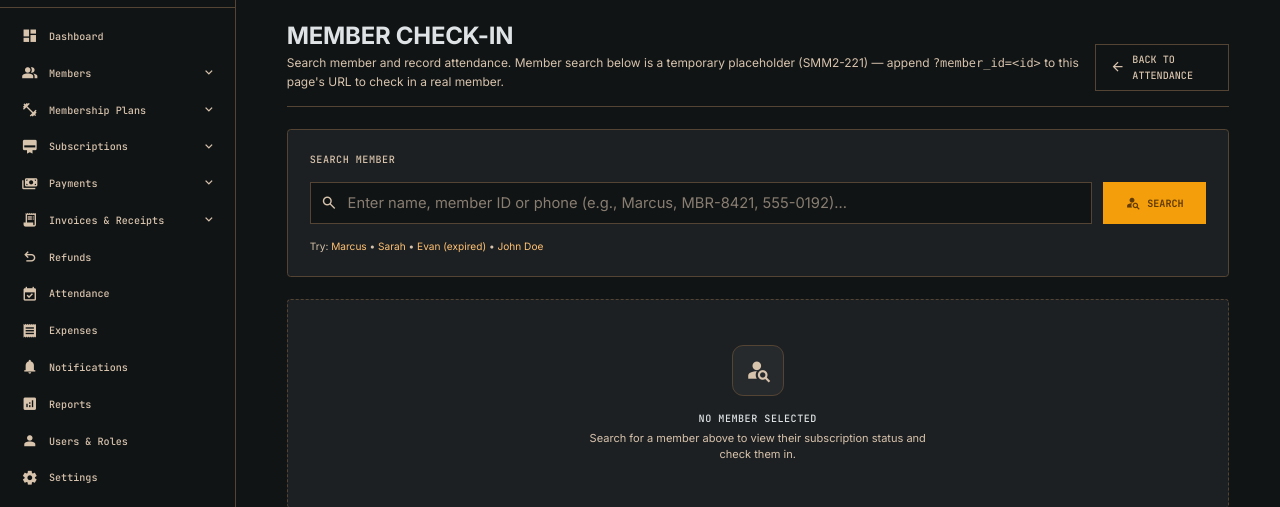
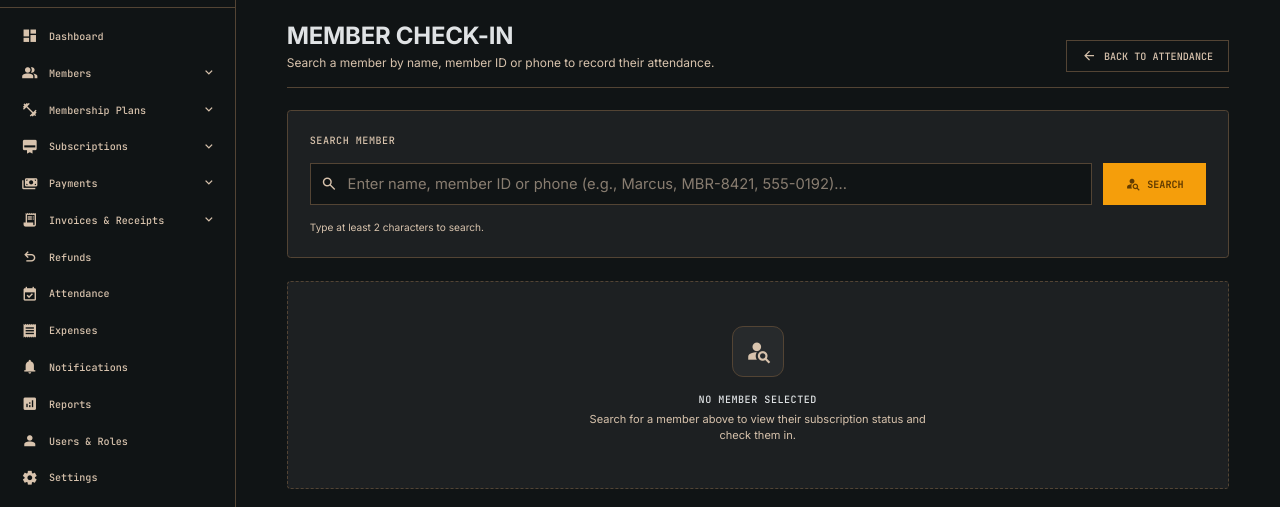
Before and after one commit to rawan-miaari9/Subscription-Membership-Management-System, a Django app: page /attendance/checkin/ in a window 1280 px wide. Shown: the part 59-566 px from the top of the page. Run offline with Django 5.2, Linux system fonts and the light colour scheme; some libraries are stand-ins or nearby versions.

Commit message:
Implement real member search for check-in (SMM2-221)

```diff
--- a/managementSystem/core/urls.py
+++ b/managementSystem/core/urls.py
@@ -32,6 +32,7 @@ urlpatterns = [
     path("statement/", views.statement_view, name="statement"),
     path("attendance/checkin/", views.attendance_checkin_view, name="attendance-checkin"),
     path("attendance/checkin/save/", views.attendance_checkin_save_view, name="attendance-checkin-save"),
+    path("api/members/search/", views.member_search_api_view, name="member-search-api"),
     path("attendance/checkout/save/", views.attendance_checkout_save_view, name="attendance-checkout-save"),
     path("expenses/add/", views.expense_add_view, name="expense-add"),
     path("users/add/", views.user_add_view, name="user-add"),
--- a/managementSystem/core/views.py
+++ b/managementSystem/core/views.py
@@ -1,5 +1,6 @@
 from django.core.paginator import Paginator
 from django.db import IntegrityError, connection
+from django.db.models import Q
 from django.http import HttpResponseNotAllowed, JsonResponse
 from django.shortcuts import render
 from django.utils import timezone
@@ -132,6 +133,32 @@ def statement_view(request):
 def attendance_checkin_view(request):
     return render(request, "attendance/checkin.html")
 
+def member_search_api_view(request):
+    if request.method != "GET":
+        return HttpResponseNotAllowed(["GET"])
+
+    query = request.GET.get('q', '').strip()
+    if not query:
+        return JsonResponse([], safe=False)
+
+    members = Member.objects.filter(
+        Q(full_name__icontains=query) | Q(member_code__icontains=query) | Q(phone__icontains=query)
+    )[:10]
+
+    results = [
+        {
+            "id": m.pk,
+            "member_code": m.member_code,
+            "full_name": m.full_name,
+            "phone": m.phone,
+            "email": m.email,
+            "initials": m.initials,
+            "status": m.status,
+        }
+        for m in members
+    ]
+    return JsonResponse(results, safe=False)
+
 def attendance_checkin_save_view(request):
     if request.method != "POST":
         return HttpResponseNotAllowed(["POST"])
--- a/managementSystem/templates/attendance/checkin.html
+++ b/managementSystem/templates/attendance/checkin.html
@@ -7,7 +7,7 @@
   <div class="flex flex-col md:flex-row justify-between items-start md:items-end gap-4 border-b border-outline-variant pb-4">
     <div>
       <h2 class="font-headline-lg text-headline-lg-mobile md:text-headline-lg text-on-surface uppercase tracking-tight">Member Check-In</h2>
-      <p class="font-body-sm text-body-sm text-on-surface-variant mt-1">Search member and record attendance. Member search below is a temporary placeholder (SMM2-221) — append <span class="font-mono">?member_id=&lt;id&gt;</span> to this page's URL to check in a real member.</p>
+      <p class="font-body-sm text-body-sm text-on-surface-variant mt-1">Search a member by name, member ID or phone to record their attendance.</p>
     </div>
     <a href="{% url 'attendance' %}" class="inline-flex items-center gap-2 px-4 py-2 border border-outline-variant text-on-surface-variant font-label-caps text-[11px] uppercase hover:bg-surface-container-high transition-colors">
       <span class="material-symbols-outlined text-[16px]">arrow_back</span> Back to Attendance
@@ -29,7 +29,7 @@
         <span class="material-symbols-outlined text-[16px]">person_search</span> Search
       </button>
     </div>
-    <p class="font-body-sm text-[11px] text-on-surface-variant">Try: <button data-preset="Marcus" class="text-primary hover:underline">Marcus</button> • <button data-preset="Sarah" class="text-primary hover:underline">Sarah</button> • <button data-preset="Evan" class="text-primary hover:underline">Evan (expired)</button> • <button data-preset="John Doe" class="text-primary hover:underline">John Doe</button></p>
+    <p class="font-body-sm text-[11px] text-on-surface-variant">Type at least 2 characters to search.</p>
   </div>
 
   <!-- Member Information Card -->
@@ -103,14 +103,6 @@
 
 <script>
 (function(){
-  const members = [
-    { id:'MBR-8421', name:'Marcus Vance', phone:'555-0144', email:'marcus.v@example.com', plan:'Elite Powerlifting', status:'active', expiry:'2024-12-15', avatar:'MV' },
-    { id:'MBR-9042', name:'John Doe', phone:'555-0192', email:'john.doe@example.com', plan:'Elite Power', status:'active', expiry:'2024-10-01', avatar:'JD' },
-    { id:'MBR-7381', name:'Sarah Connor', phone:'555-0188', email:'sarah.c@example.com', plan:'Basic Lift', status:'active', expiry:'2024-11-20', avatar:'SC' },
-    { id:'MBR-6129', name:'Evan Wright', phone:'555-0112', email:'evan.w@example.com', plan:'Drop-In', status:'expired', expiry:'2023-09-15', avatar:'EW' },
-    { id:'MBR-5290', name:'David Chen', phone:'555-0167', email:'david.c@example.com', plan:'Pro Strength', status:'suspended', expiry:'2024-09-30', avatar:'DC' },
-  ];
-
   const searchInput = document.querySelector('[data-member-search]');
   const searchBtn = document.querySelector('[data-search-btn]');
   const resultsBox = document.querySelector('[data-search-results]');
@@ -138,11 +130,13 @@
   let selected = null;
   // 'checkin' -> not checked in yet today; 'checkout' -> checked in, not out yet; 'done' -> both recorded.
   let mode = 'checkin';
+  // The real Member.id of whoever is currently selected — set by renderMember()
+  // once a real search result is picked.
+  let realMemberId = null;
+  let lastResults = [];
+  let searchDebounceTimer = null;
 
-  // Temporary (SMM2-221 will replace this): the fake search array above has no
-  // real DB ids, so the real Member.id to check in is taken from the URL instead.
   const csrfToken = document.querySelector('input[name=csrfmiddlewaretoken]').value;
-  const realMemberId = new URLSearchParams(window.location.search).get('member_id');
 
   function toast(msg,type='info'){
     if(window.toast) return window.toast(msg,type);
@@ -151,105 +145,94 @@
     el.className=`px-4 py-3 rounded border text-sm font-label-caps shadow-lg ${bg}`; el.textContent=msg; c.appendChild(el); setTimeout(()=>{el.style.opacity='0'; setTimeout(()=>el.remove(),300);},2500);
   }
 
-  function statusBadge(status){
-    const s=(status||'').toLowerCase();
-    if(s==='active') return '<span class="inline-flex items-center gap-1.5 bg-tertiary-container/20 border border-tertiary px-2 py-1 rounded-sm font-label-caps text-[10px] text-tertiary uppercase"><span class="w-1.5 h-1.5 bg-tertiary rounded-full"></span>Active</span>';
-    if(s==='expired') return '<span class="inline-flex items-center gap-1.5 bg-error-container border border-error px-2 py-1 rounded-sm font-label-caps text-[10px] text-error uppercase"><span class="w-1.5 h-1.5 bg-error rounded-full"></span>Expired</span>';
-    if(s==='suspended') return '<span class="inline-flex items-center gap-1.5 bg-error-container border border-error px-2 py-1 rounded-sm font-label-caps text-[10px] text-error uppercase"><span class="w-1.5 h-1.5 bg-error rounded-full"></span>Suspended</span>';
-    return '<span class="font-label-caps text-[10px]">'+status+'</span>';
+  function memberInitials(m){
+    if(m.initials) return m.initials;
+    return m.full_name ? m.full_name.slice(0,1).toUpperCase() : '?';
   }
 
   function renderMember(m){
     selected = m;
+    realMemberId = m.id;
     card.classList.remove('hidden');
     prompt.classList.add('hidden');
-    avatarEl.textContent = m.avatar;
-    nameEl.textContent = m.name;
-    contactEl.textContent = m.phone + ' • ' + m.email;
-    idEl.textContent = m.id;
-    planEl.textContent = m.plan;
-    // status badge inject
-    const badge = statusBadge(m.status);
-    // Use wrapper to parse badge html safely
-    statusEl.outerHTML = `<span data-member-status class="inline-flex items-center mt-1">${badge}</span>`;
-    // re-query after replace
-    const newStatus = document.querySelector('[data-member-status]');
-    // need to keep reference for next render; reassign variable behavior via closure capture not needed — next render will replace again
-    expiryEl.textContent = m.expiry;
-    // Reset states
+    avatarEl.textContent = memberInitials(m);
+    nameEl.textContent = m.full_name;
+    contactEl.textContent = [m.phone, m.email].filter(Boolean).join(' • ') || '—';
+    idEl.textContent = m.member_code || ('#'+m.id);
+    // Real plan name / subscription status aren't available from the search
+    // result — rather than re-guess subscription validity on the frontend,
+    // leave these as placeholders and let the actual Check In click hit the
+    // server (SMM2-219's validation), which returns the real, authoritative
+    // blocked/allowed state.
+    planEl.textContent = '—';
+    statusEl.textContent = '—';
+    expiryEl.textContent = '—';
+    // Reset states — nothing is known to be blocked until check-in is attempted.
     successState.classList.add('hidden');
+    blockedState.classList.add('hidden');
     mode = 'checkin';
     checkinIcon.textContent = 'login';
-    const isBlocked = (m.status==='expired' || m.status==='suspended');
-    if(isBlocked){
-      blockedState.classList.remove('hidden');
-      blockedMsg.textContent = m.status==='suspended' ? 'Account is suspended. Contact admin to restore access.' : 'Subscription expired on '+m.expiry+'. Please renew to allow check-in.';
-      checkinBtn.disabled = true;
-      checkinText.textContent = 'Cannot Check In';
-      toast('Cannot check in — '+m.status,'error');
-    } else {
-      blockedState.classList.add('hidden');
-      checkinBtn.disabled = false;
-      checkinText.textContent = 'Check In';
-    }
+    checkinBtn.disabled = false;
+    checkinText.textContent = 'Check In';
   }
 
-  function filterMembers(q){
-    const query = (q||'').toLowerCase().trim();
-    if(!query) return [];
-    return members.filter(m=> m.name.toLowerCase().includes(query) || m.id.toLowerCase().includes(query) || m.phone.includes(query) );
+  function renderResultItem(m){
+    return `
+      <button type="button" data-select="${m.id}" class="w-full text-left px-4 py-3 hover:bg-surface-container-high border-b border-outline-variant last:border-0 flex items-center gap-3 transition-colors">
+        <span class="w-8 h-8 rounded bg-background border border-outline-variant flex items-center justify-center font-data-md text-[12px] text-on-surface">${memberInitials(m)}</span>
+        <span class="flex-1 min-w-0">
+          <span class="font-data-md text-[12px] text-on-surface block">${m.full_name}</span>
+          <span class="font-body-sm text-[11px] text-on-surface-variant">${m.member_code || ''}${m.phone ? ' • '+m.phone : ''}</span>
+        </span>
+        <span class="material-symbols-outlined text-on-surface-variant text-[16px]">chevron_right</span>
+      </button>
+    `;
   }
 
   function showResults(list){
     if(!list.length){ resultsBox.classList.add('hidden'); resultsBox.innerHTML=''; return; }
-    resultsBox.innerHTML = list.map(m=>`
-      <button type="button" data-select="${m.id}" class="w-full text-left px-4 py-3 hover:bg-surface-container-high border-b border-outline-variant last:border-0 flex items-center gap-3 transition-colors">
-        <span class="w-8 h-8 rounded bg-background border border-outline-variant flex items-center justify-center font-data-md text-[12px] text-on-surface">${m.avatar}</span>
-        <span class="flex-1 min-w-0">
-          <span class="font-data-md text-[12px] text-on-surface block">${m.name}</span>
-          <span class="font-body-sm text-[11px] text-on-surface-variant">${m.id} • ${m.plan} • ${m.status}</span>
-        </span>
-        <span class="material-symbols-outlined text-on-surface-variant text-[16px]">chevron_right</span>
-      </button>
-    `).join('');
+    resultsBox.innerHTML = list.map(renderResultItem).join('');
     resultsBox.classList.remove('hidden');
     resultsBox.querySelectorAll('[data-select]').forEach(btn=>{
       btn.addEventListener('click',()=>{
         const id = btn.getAttribute('data-select');
-        const m = members.find(x=>x.id===id);
-        if(m){ renderMember(m); resultsBox.classList.add('hidden'); searchInput.value = m.name; toast('Member selected: '+m.name,'info'); }
+        const m = lastResults.find(x=>String(x.id)===id);
+        if(m){ renderMember(m); resultsBox.classList.add('hidden'); searchInput.value = m.full_name; }
       });
     });
   }
 
+  function searchMembers(query){
+    if(!query){ lastResults = []; showResults([]); return; }
+    fetch(`{% url 'member-search-api' %}?q=${encodeURIComponent(query)}`, {
+      headers: { 'X-Requested-With': 'XMLHttpRequest' },
+    })
+    .then(res => res.json())
+    .then(data => {
+      lastResults = Array.isArray(data) ? data : [];
+      showResults(lastResults);
+      if(!lastResults.length) toast('No member found for "'+query+'"','error');
+    })
+    .catch(() => toast('Search failed — try again','error'));
+  }
+
   searchInput.addEventListener('input',()=>{
-    const list = filterMembers(searchInput.value);
-    showResults(list);
+    clearTimeout(searchDebounceTimer);
+    const q = searchInput.value.trim();
+    searchDebounceTimer = setTimeout(()=> searchMembers(q), 280);
   });
   searchInput.addEventListener('keydown',(e)=>{
-    if(e.key==='Enter'){ e.preventDefault(); doSearch(); }
+    if(e.key==='Enter'){ e.preventDefault(); clearTimeout(searchDebounceTimer); searchMembers(searchInput.value.trim()); }
     if(e.key==='Escape'){ resultsBox.classList.add('hidden'); }
   });
   document.addEventListener('click',(e)=>{
     if(!resultsBox.contains(e.target) && e.target!==searchInput) resultsBox.classList.add('hidden');
   });
-
-  function doSearch(){
-    const q = searchInput.value.trim();
-    if(!q){ toast('Enter a name or ID to search','error'); return; }
-    const list = filterMembers(q);
-    if(list.length===1){ renderMember(list[0]); resultsBox.classList.add('hidden'); }
-    else if(list.length>1){ showResults(list); toast(list.length+' members found — select one','info'); }
-    else { toast('No member found for "'+q+'"','error'); }
-  }
-  searchBtn.addEventListener('click', doSearch);
-  document.querySelectorAll('[data-preset]').forEach(b=>{
-    b.addEventListener('click',()=>{ searchInput.value=b.getAttribute('data-preset'); doSearch(); });
-  });
+  searchBtn.addEventListener('click', ()=>{ clearTimeout(searchDebounceTimer); searchMembers(searchInput.value.trim()); });
 
   function showStatus({label, verb, time, durationMin}){
     successLabel.textContent = label;
-    successName.textContent = selected ? selected.name : '';
+    successName.textContent = selected ? selected.full_name : '';
     successVerb.textContent = verb;
     successTime.textContent = time || '—';
     successDuration.textContent = (durationMin === null || durationMin === undefined) ? '' : ` — ${durationMin} min`;
@@ -330,15 +313,7 @@
   }
 
   checkinBtn.addEventListener('click',()=>{
-    if(!selected) return;
-    if(checkinBtn.disabled){
-      if(mode === 'checkin') toast('Cannot check in — subscription expired','error');
-      return;
-    }
-    if(!realMemberId){
-      toast('Real member search isn\'t wired up yet (SMM2-221) — add ?member_id=<id> to this page\'s URL to check in/out a real member.','error');
-      return;
-    }
+    if(!selected || !realMemberId || checkinBtn.disabled) return;
     if(mode === 'checkin') doCheckin();
     else if(mode === 'checkout') doCheckout();
   });
```
